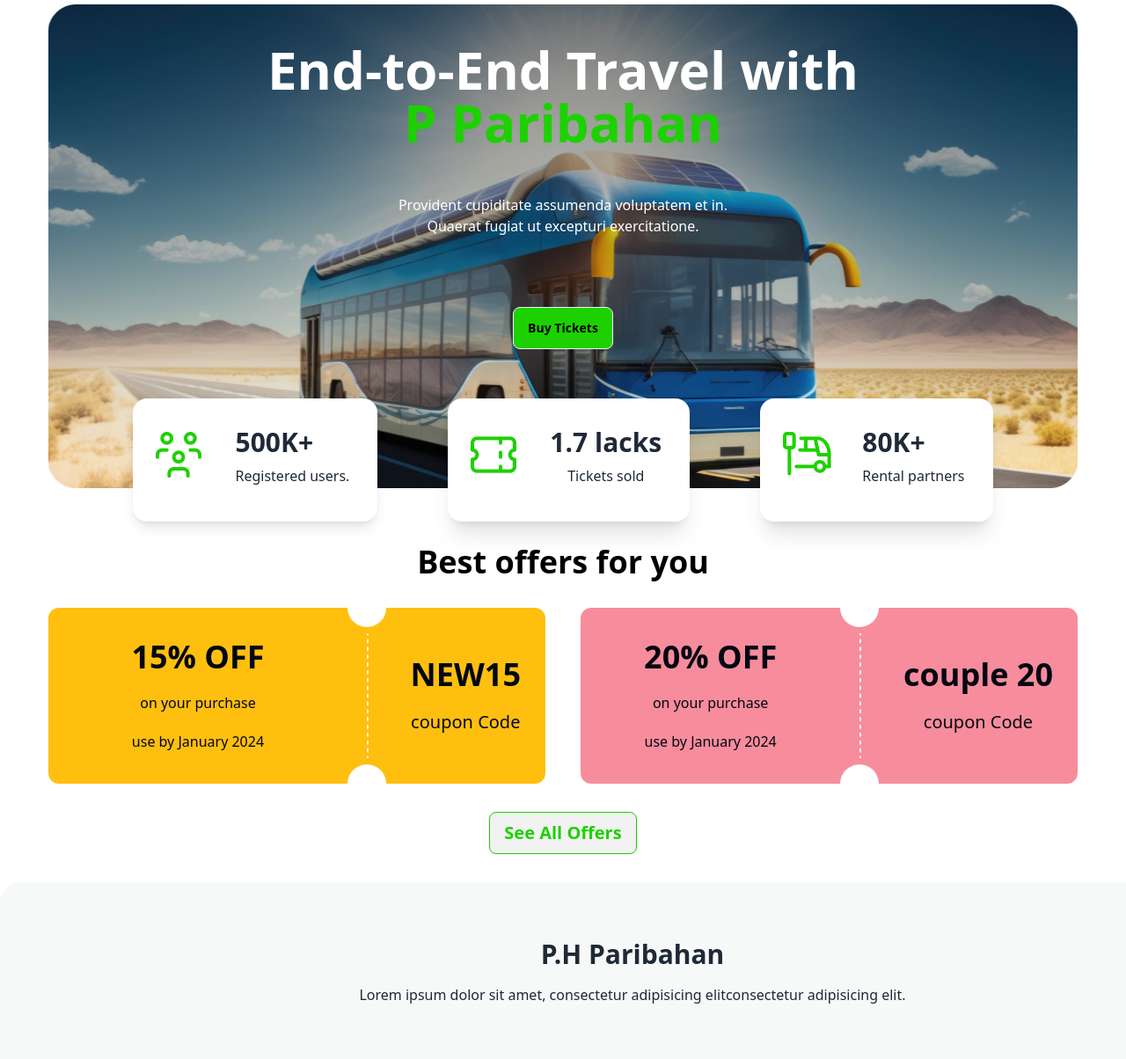
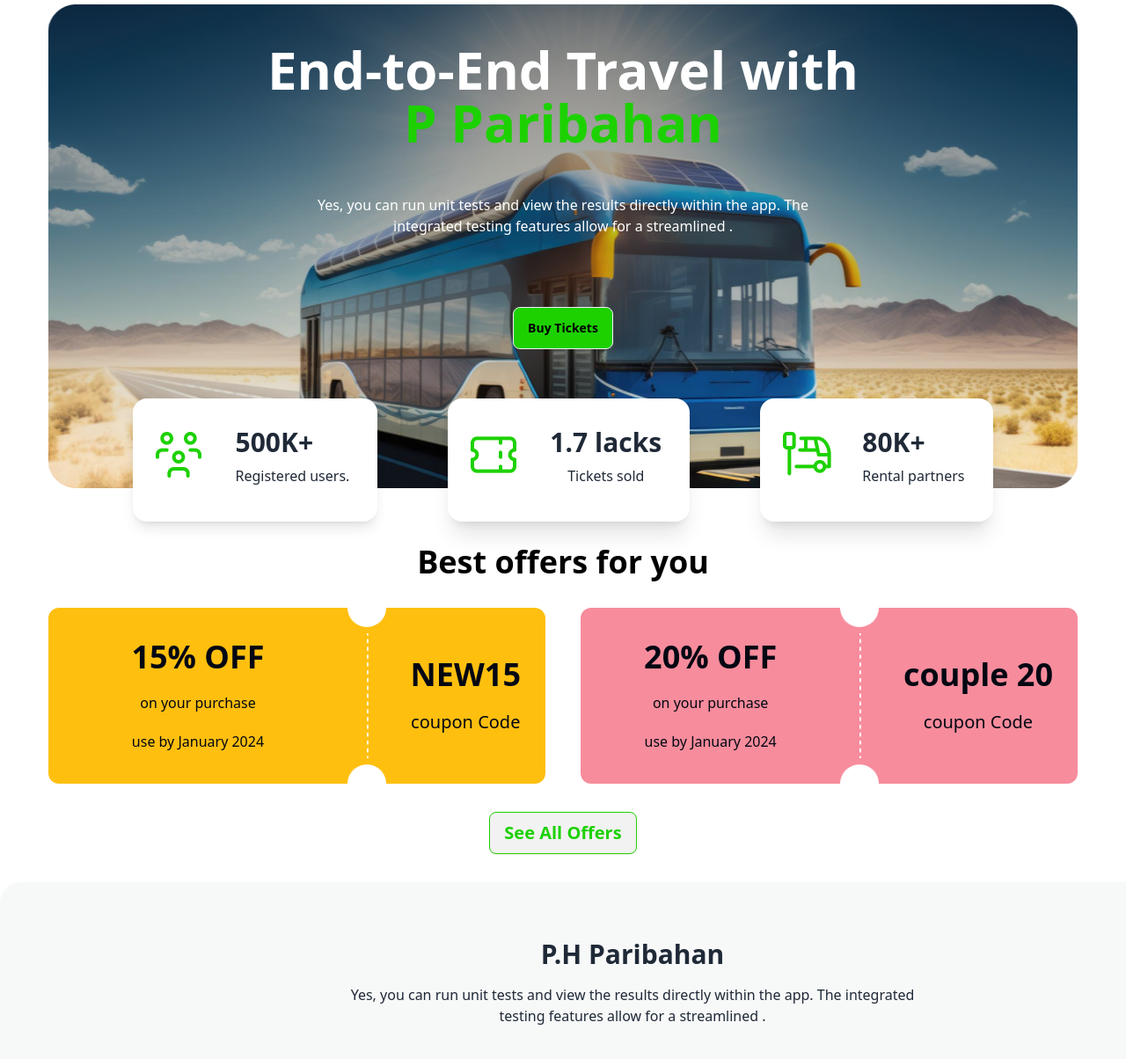
Before and after one commit to abujaher5/B9A5-smart-bus-ticketing, a plain HTML site: page index.html in a window 1280 px wide. Shown: the part 63-1267 px from the top of the page at 88% size. Drawn offline with nearby package versions, Linux system fonts and the light colour scheme.

Commit message:
complete functionality

```diff
--- a/index.html
+++ b/index.html
@@ -83,8 +83,7 @@
                 <br /><span class="text-[#1DD100]">P Paribahan</span>
               </h1>
               <p class="py-6 text-white">
-                Provident cupiditate  assumenda voluptatem et in. <br> Quaerat fugiat ut
-                excepturi exercitatione.
+                Yes, you can run unit tests and view the results directly within the app. The <br> integrated testing features allow for a streamlined .
               </p>
               <button class="btn my-14 bg-[#1DD100] text-black"><a href="#scroll">Buy Tickets</a></button>
 
@@ -204,7 +203,7 @@
         <section class="w-[1170px] mx-auto border-r-2 border-dashed">
           <div class="text-center py-16 space-y-4">
             <h1 class="text-3xl font-bold">P.H Paribahan</h1>
-            <p>Lorem ipsum dolor sit amet, consectetur adipisicing elitconsectetur adipisicing elit.</p>
+            <p>Yes, you can run unit tests and view the results directly within the app. The integrated <br> testing features allow for a streamlined .</p>
           </div>
 
           <!-- destination details start -->
```
